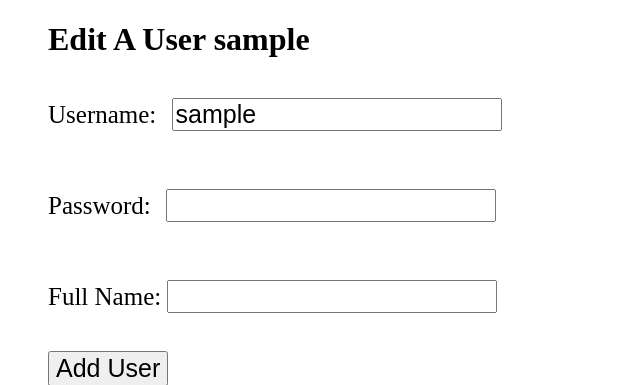
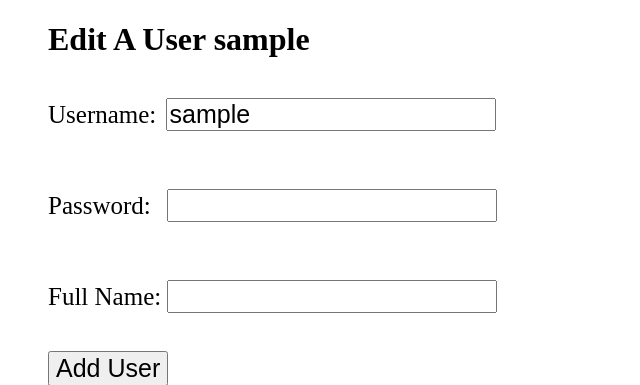
Before and after one commit to contour66/python-image-gallery, a Flask app: a page that uses gallery/ui/templates/edituser.html in a window 1280 px wide. Shown: the top 385 px of the page, without its empty margins (0-640 px from the left). Run offline with Flask 2, Linux system fonts and the light colour scheme; parts of the project's set-up code (start-up, migrations or seed data) failed here and were passed over.

Commit message:
adduser.html and add_user_ui

```diff
--- a/gallery/ui/templates/adduser.html
+++ b/gallery/ui/templates/adduser.html
@@ -14,7 +14,7 @@
 					<form action="/admin/useradded" method="POST" >
 
 							<div style="font-size: 25px;margin-top: 40px">Username: <input style="margin-left: 3px; height: 27px;font-size: 25px" name="username" value=""/> </div><br/>
-		                    <div style="font-size: 25px;margin-top: 40px">Password:  <input style="margin-left: 9px;height: 27px;font-size: 25px" name="password" value="" /> </div><br/>
+		                    <div style="font-size: 25px;margin-top: 40px">Password:  <input style="margin-left: 10px;height: 27px;font-size: 25px" name="password" value="" /> </div><br/>
                             <div style="font-size: 25px;margin-top: 40px">Full Name: <input style="height: 27px;font-size: 25px" name="fullname" value="" /> </div><br/>
 							<button type="submit" style="text-decoration:none;text-transform: capitalize;font-size: 25px;margin-top: 20px ">Add User</button>
 					</form>
--- a/gallery/ui/templates/edituser.html
+++ b/gallery/ui/templates/edituser.html
@@ -13,9 +13,9 @@
 
 					<form action="/admin/useredited" method="POST" >
 
-						   <div style="font-size: 25px;margin-top: 40px">Username:  <input style="margin-left: 9px;height: 27px;font-size: 25px" name="username" value={{username}} /> </div><br/>
-		                    <div style="font-size: 25px;margin-top: 40px">Password:  <input style="margin-left: 9px;height: 27px;font-size: 25px" name="password" value="" /> </div><br/>
-                            <div style="font-size: 25px;margin-top: 40px">Full Name: <input style="height: 27px;font-size: 25px" name="fullname" value="" /> </div><br/>
+						    <div style="font-size: 25px;margin-top: 40px">Username: <input style="margin-left: 3px; height: 27px;font-size: 25px" value={{username}} /> </div><br/>
+						    <div style="font-size: 25px;margin-top: 40px">Password:  <input style="margin-left: 10px;height: 27px;font-size: 25px" name="password" value="" /> </div><br/>
+						    <div style="font-size: 25px;margin-top: 40px">Full Name: <input style="height: 27px;font-size: 25px" name="fullname" value="" /> </div><br/>
 							<button type="submit" style="text-decoration:none;text-transform: capitalize;font-size: 25px;margin-top: 20px ">Add User</button>
 					</form>
 
```
